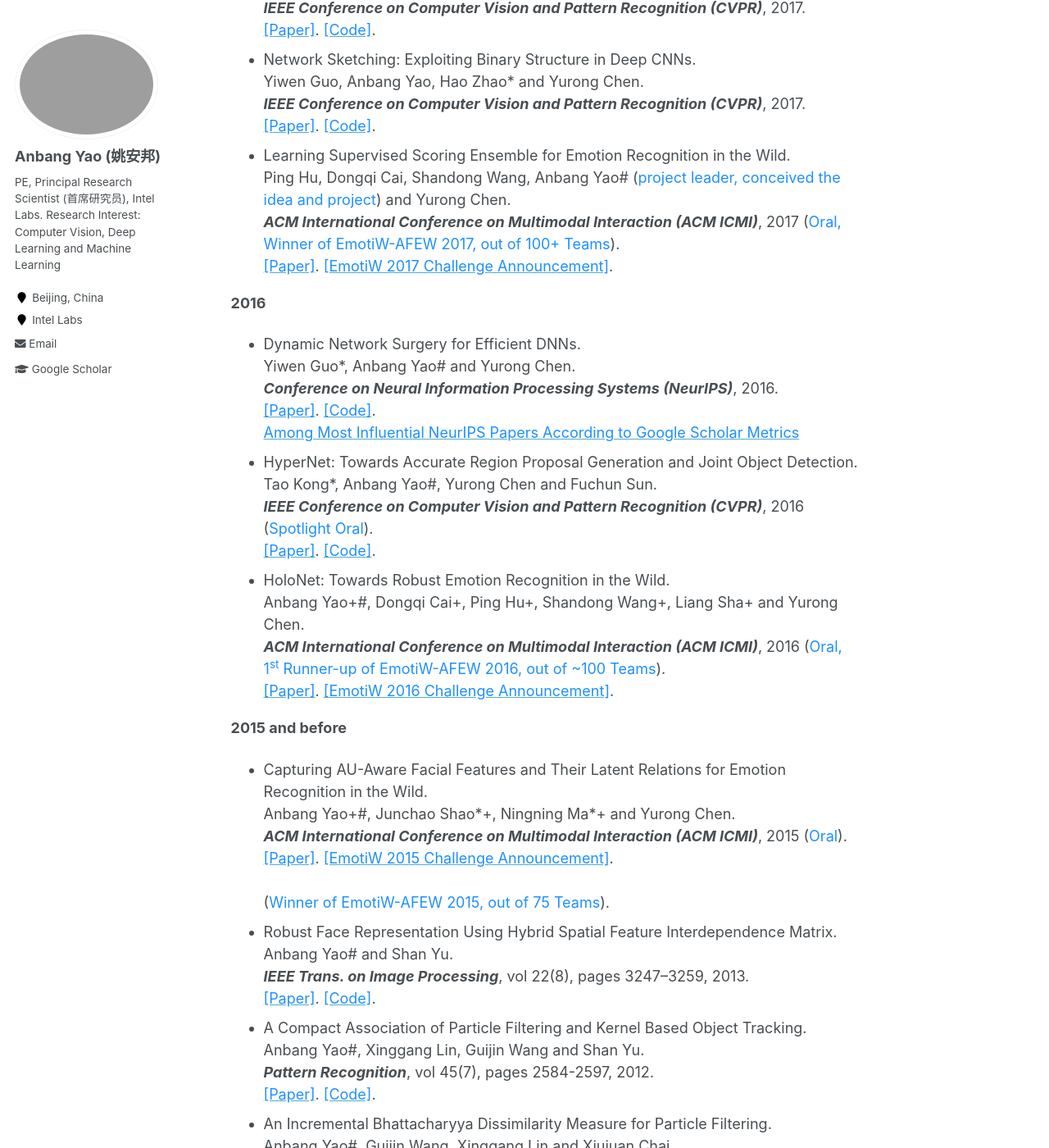
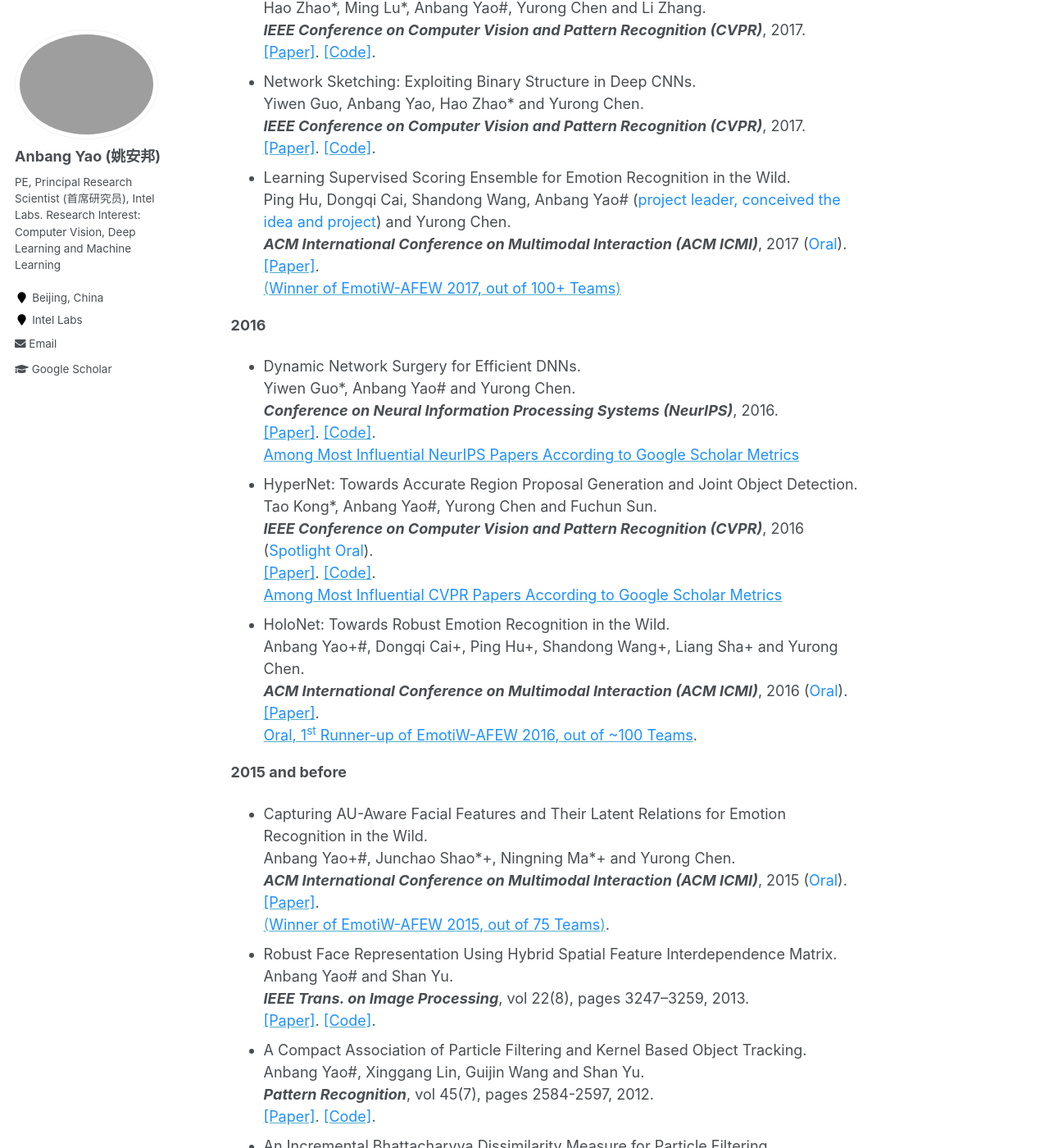
Before and after one commit to YaoAnbang/YaoAnbang.github.io, a Jekyll site: the page built from _pages/about.md, in a window 1280 px wide and 1400 px high, scrolled down 4704 px. Shown: the whole window at 82% size. Built offline with Jekyll 4.4.1, drawn with Linux system fonts in a browser that asks for light colours; some of the changed text lies outside the part shown.

Commit message:
Update about.md

```diff
--- a/_pages/about.md
+++ b/_pages/about.md
@@ -82,22 +82,22 @@ Selected Publications
 
 **2017**
 
-+ Incremental Network Quantization: Towards Lossless CNNs with Low-Precision Weights.<br> Aojun Zhou\*\+, Anbang Yao\+\#, Yiwen Guo\+, Lin Xu and Yurong Chen.<br> <em>**International Conference on Learning Representations (ICLR)**</em>, 2017.<br> [<font color="DodgerBlue">[Paper]</font>](https://arxiv.org/abs/1702.03044). [<font color="DodgerBlue">[Code]</font>](https://github.com/AojunZhou/Incremental-Network-Quantization).<br>
++ Incremental Network Quantization: Towards Lossless CNNs with Low-Precision Weights.<br> Aojun Zhou\*\+, Anbang Yao\+\#, Yiwen Guo\+, Lin Xu and Yurong Chen.<br> <em>**International Conference on Learning Representations (ICLR)**</em>, 2017.<br> [<font color="DodgerBlue">[Paper]</font>](https://arxiv.org/abs/1702.03044). [<font color="DodgerBlue">[Code]</font>](https://github.com/AojunZhou/Incremental-Network-Quantization).<br>[<font color="DodgerRed"> Among Most Influential ICLR Papers According to Google Scholar Metrics</font>](https://scholar.google.com/citations?hl=en&view_op=list_hcore&venue=0032SoU2xY4J.2021&vq=en&cstart=60)<br>
 + Decoder Network over Lightweight Reconstructed Feature for Fast Semantic Style Transfer.<br> Ming Lu\*, Hao Zhao\*, Anbang Yao\#, Feng Xu, Yurong Chen and Li Zhang.<br> <em>**International Conference on Computer Vision (ICCV)**</em>, 2017.<br> [<font color="DodgerBlue">[Paper]</font>](https://openaccess.thecvf.com/content_ICCV_2017/papers/Lu_Decoder_Network_Over_ICCV_2017_paper.pdf). [<font color="DodgerBlue">[Code]</font>](https://yaoanbang.github.io/).<br>
 + RON: Reverse Connection with Objectness Prior Networks for Object Detection.<br> Tao Kong\*, Fuchun Sun, Anbang Yao\#, Huaping Liu, Ming Lu\* and Yurong Chen.<br> <em>**IEEE Conference on Computer Vision and Pattern Recognition (CVPR)**</em>, 2017.<br> [<font color="DodgerBlue">[Paper]</font>](https://arxiv.org/abs/1707.01691). [<font color="DodgerBlue">[Code]</font>](https://github.com/taokong/RON).<br>
 + Physics Inspired Optimization on Semantic Transfer Features: An Alternative Method for Room Layout Estimation.<br> Hao Zhao\*, Ming Lu\*, Anbang Yao\#, Yurong Chen and Li Zhang.<br> <em>**IEEE Conference on Computer Vision and Pattern Recognition (CVPR)**</em>, 2017.<br> [<font color="DodgerBlue">[Paper]</font>](https://arxiv.org/abs/1707.00383). [<font color="DodgerBlue">[Code]</font>](https://sites.google.com/view/st-pio/).<br>
 + Network Sketching: Exploiting Binary Structure in Deep CNNs.<br> Yiwen Guo, Anbang Yao, Hao Zhao\* and Yurong Chen.<br> <em>**IEEE Conference on Computer Vision and Pattern Recognition (CVPR)**</em>, 2017.<br> [<font color="DodgerBlue">[Paper]</font>](https://arxiv.org/abs/1706.02021). [<font color="DodgerBlue">[Code]</font>](https://yaoanbang.github.io/).<br>
-+ Learning Supervised Scoring Ensemble for Emotion Recognition in the Wild.<br> Ping Hu, Dongqi Cai, Shandong Wang, Anbang Yao\# (<font color="DodgerBlue">project leader, conceived the idea and project</font>) and Yurong Chen.<br> <em>**ACM International Conference on Multimodal Interaction (ACM ICMI)**</em>, 2017 (<font color="DodgerBlue">Oral, Winner of EmotiW-AFEW 2017, out of 100+ Teams</font>).<br> [<font color="DodgerBlue">[Paper]</font>](https://dl.acm.org/doi/10.1145/3136755.3143009). [<font color="DodgerBlue">[EmotiW 2017 Challenge Announcement]</font>](https://sites.google.com/site/emotiwchallenge/).<br>
++ Learning Supervised Scoring Ensemble for Emotion Recognition in the Wild.<br> Ping Hu, Dongqi Cai, Shandong Wang, Anbang Yao\# (<font color="DodgerBlue">project leader, conceived the idea and project</font>) and Yurong Chen.<br> <em>**ACM International Conference on Multimodal Interaction (ACM ICMI)**</em>, 2017 (<font color="DodgerBlue">Oral</font>).<br>[<font color="DodgerBlue">[Paper]</font>](https://dl.acm.org/doi/10.1145/3136755.3143009).<br>[(<font color="DodgerBlue">Winner of EmotiW-AFEW 2017, out of 100+ Teams</font>)](https://sites.google.com/site/emotiwchallenge/)<br>
 
 **2016**
 
 + Dynamic Network Surgery for Efficient DNNs.<br> Yiwen Guo\*, Anbang Yao\# and Yurong Chen.<br> <em>**Conference on Neural Information Processing Systems (NeurIPS)**</em>, 2016.<br> [<font color="DodgerBlue">[Paper]</font>](https://papers.nips.cc/paper/2016/file/2823f4797102ce1a1aec05359cc16dd9-Paper.pdf). [<font color="DodgerBlue">[Code]</font>](https://github.com/yiwenguo/Dynamic-Network-Surgery).<br>[<font color="DodgerBlue"> Among Most Influential NeurIPS Papers According to Google Scholar Metrics</font>](https://scholar.google.com/citations?hl=en&view_op=list_hcore&venue=eqYFflc_uhEJ.2021&vq=en&cstart=60)<br>
-+ HyperNet: Towards Accurate Region Proposal Generation and Joint Object Detection.<br> Tao Kong\*, Anbang Yao\#, Yurong Chen and Fuchun Sun.<br> <em>**IEEE Conference on Computer Vision and Pattern Recognition (CVPR)**</em>, 2016 (<font color="DodgerBlue">Spotlight Oral</font>).<br> [<font color="DodgerBlue">[Paper]</font>](https://openaccess.thecvf.com/content_cvpr_2016/papers/Kong_HyperNet_Towards_Accurate_CVPR_2016_paper.pdf). [<font color="DodgerBlue">[Code]</font>](https://yaoanbang.github.io/).<br>
-+ HoloNet: Towards Robust Emotion Recognition in the Wild.<br> Anbang Yao\+\#, Dongqi Cai\+, Ping Hu\+, Shandong Wang\+, Liang Sha\+ and Yurong Chen.<br> <em>**ACM International Conference on Multimodal Interaction (ACM ICMI)**</em>, 2016 (<font color="DodgerBlue">Oral, 1<sup>st</sup> Runner-up of EmotiW-AFEW 2016, out of ~100 Teams</font>).<br> [<font color="DodgerBlue">[Paper]</font>](https://dl.acm.org/doi/10.1145/2993148.2997639). [<font color="DodgerBlue">[EmotiW 2016 Challenge Announcement]</font>](https://sites.google.com/site/emotiw2016/).<br>
++ HyperNet: Towards Accurate Region Proposal Generation and Joint Object Detection.<br> Tao Kong\*, Anbang Yao\#, Yurong Chen and Fuchun Sun.<br> <em>**IEEE Conference on Computer Vision and Pattern Recognition (CVPR)**</em>, 2016 (<font color="DodgerBlue">Spotlight Oral</font>).<br> [<font color="DodgerBlue">[Paper]</font>](https://openaccess.thecvf.com/content_cvpr_2016/papers/Kong_HyperNet_Towards_Accurate_CVPR_2016_paper.pdf). [<font color="DodgerBlue">[Code]</font>](https://yaoanbang.github.io/).<br>[<font color="DodgerBlue"> Among Most Influential CVPR Papers According to Google Scholar Metrics</font>](https://scholar.google.com/citations?hl=en&view_op=list_hcore&venue=FXe-a9w0eycJ.2021&vq=en&cstart=140)<br>
++ HoloNet: Towards Robust Emotion Recognition in the Wild.<br> Anbang Yao\+\#, Dongqi Cai\+, Ping Hu\+, Shandong Wang\+, Liang Sha\+ and Yurong Chen.<br> <em>**ACM International Conference on Multimodal Interaction (ACM ICMI)**</em>, 2016 (<font color="DodgerBlue">Oral</font>).<br> [<font color="DodgerBlue">[Paper]</font>](https://dl.acm.org/doi/10.1145/2993148.2997639).<br>[<font color="DodgerBlue">Oral, 1<sup>st</sup> Runner-up of EmotiW-AFEW 2016, out of ~100 Teams</font>](https://sites.google.com/site/emotiw2016/).<br>
 
 **2015 and before**
 
-+ Capturing AU-Aware Facial Features and Their Latent Relations for Emotion Recognition in the Wild.<br> Anbang Yao\+\#, Junchao Shao\*\+, Ningning Ma\*\+ and Yurong Chen.<br> <em>**ACM International Conference on Multimodal Interaction (ACM ICMI)**</em>, 2015 (<font color="DodgerBlue">Oral</font>).<br> [<font color="DodgerBlue">[Paper]</font>](https://dl.acm.org/doi/10.1145/2818346.2830585). [<font color="DodgerBlue">[EmotiW 2015 Challenge Announcement]</font>](https://cs.anu.edu.au/few/emotiw2015.html).<br> <br>(<font color="DodgerBlue">Winner of EmotiW-AFEW 2015, out of 75 Teams</font>).<br>
++ Capturing AU-Aware Facial Features and Their Latent Relations for Emotion Recognition in the Wild.<br> Anbang Yao\+\#, Junchao Shao\*\+, Ningning Ma\*\+ and Yurong Chen.<br> <em>**ACM International Conference on Multimodal Interaction (ACM ICMI)**</em>, 2015 (<font color="DodgerBlue">Oral</font>).<br> [<font color="DodgerBlue">[Paper]</font>](https://dl.acm.org/doi/10.1145/2818346.2830585).<br>[(<font color="DodgerBlue">Winner of EmotiW-AFEW 2015, out of 75 Teams</font>)](https://cs.anu.edu.au/few/emotiw2015.html).<br>
 + Robust Face Representation Using Hybrid Spatial Feature Interdependence Matrix.<br> Anbang Yao\# and Shan Yu.<br> <em>**IEEE Trans. on Image Processing**</em>, vol 22(8), pages 3247–3259, 2013.<br> [<font color="DodgerBlue">[Paper]</font>](https://ieeexplore.ieee.org/document/6459600). [<font color="DodgerBlue">[Code]</font>](https://yaoanbang.github.io/).<br>
 + A Compact Association of Particle Filtering and Kernel Based Object Tracking.<br> Anbang Yao\#, Xinggang Lin, Guijin Wang and Shan Yu.<br> <em>**Pattern Recognition**</em>, vol 45(7), pages 2584-2597, 2012.<br> [<font color="DodgerBlue">[Paper]</font>](https://www.sciencedirect.com/science/article/pii/S0031320312000374). [<font color="DodgerBlue">[Code]</font>](https://yaoanbang.github.io/).<br>
 + An Incremental Bhattacharyya Dissimilarity Measure for Particle Filtering.<br> Anbang Yao\#, Guijin Wang, Xinggang Lin and Xiujuan Chai.<br> <em>**Pattern Recognition**</em>, vol 43(4), pages 1244-1256, 2010.<br> [<font color="DodgerBlue">[Paper]</font>](https://www.sciencedirect.com/science/article/pii/S0031320309003689). [<font color="DodgerBlue">[Code]</font>](https://yaoanbang.github.io/).<br>
```
